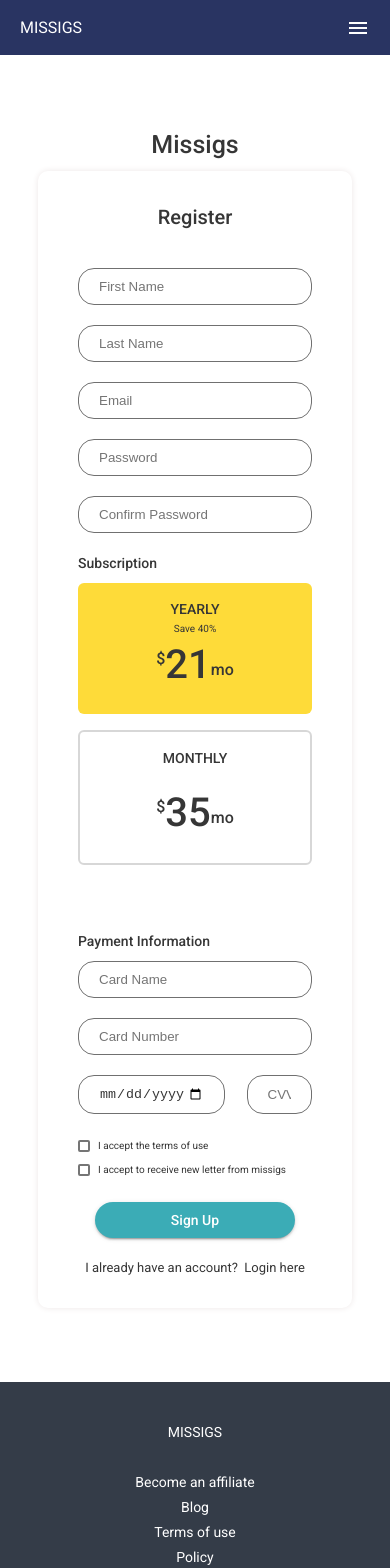
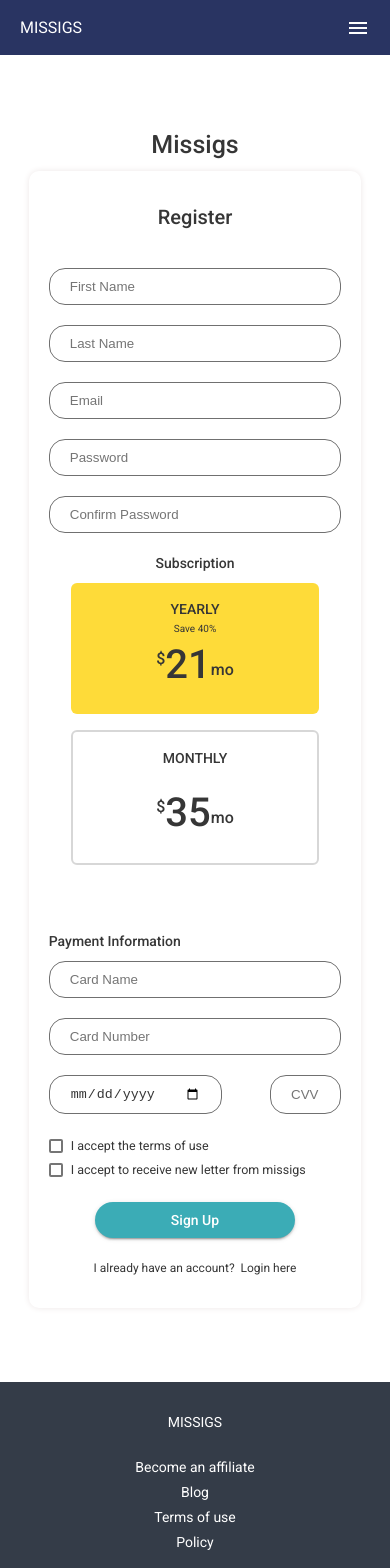
Before and after one commit to faridullah1/missigs-website, an Angular app: page /signup in a window 390 px wide. Shown: the top 1568 px of the page. Built offline with nearby package versions, Linux system fonts and the light colour scheme.

Commit message:
sign up and footer responsiveness

```diff
--- a/src/app/components/auth/sign-up/sign-up.component.html
+++ b/src/app/components/auth/sign-up/sign-up.component.html
@@ -16,7 +16,7 @@
 
 				<input class="form-field mb-3" type="password" placeholder="Confirm Password" formControlName="confirmPassword">
 
-				<div class="d-flex flex-column mt-3">
+				<div class="subs-main-container">
 					<mat-label class="label">Subscription</mat-label>
 
 					<div class="subscription">
--- a/src/app/components/auth/sign-up/sign-up.component.scss
+++ b/src/app/components/auth/sign-up/sign-up.component.scss
@@ -27,6 +27,11 @@
 		@media screen and (max-width: 600px) {
 			width: 60%;
 			padding: 3rem 4rem;
+		}
+
+		@media screen and (max-width: 450px) {
+			width: 75%;
+    		padding: 3rem 2rem
 		}
 
 		.form {
@@ -60,6 +65,10 @@
 				justify-content: center;
 				margin-top: 2rem;
 				font-size: 1.3rem;
+
+				@media screen and (max-width: 450px) {
+					font-size: 1.2rem;
+				}
 			}
 		}
 	}
@@ -75,6 +84,15 @@
 		text-align: center;
 	}
 
+	.subs-main-container {
+		display: flex;
+		flex-direction: column;
+		margin-top: 1rem;
+
+		@media screen and (max-width: 450px) {
+			align-items: center;
+		}
+
 		.subscription {
 			display: flex;
 			justify-content: center;
@@ -82,6 +100,7 @@
 
 			@media screen and (max-width: 450px) {
 				flex-direction: column;
+				width: 85%;
 			}
 
 			.card {
@@ -135,6 +154,7 @@
 				border: none;
 			}
 		}
+	}
 
 	.expiry-field {
 		width: 45%;
@@ -152,6 +172,15 @@
 		::ng-deep .mat-checkbox-inner-container {
 			width: 12px;
 			height: 12px;
+
+			@media screen and (max-width: 450px) {
+				width: 1.4rem;
+				height: 1.4rem;
+			}
+		}
+
+		@media screen and (max-width: 450px) {
+			font-size: 1.25rem;
 		}
 	}
 }
--- a/src/app/components/landing-page/landing-page.component.scss
+++ b/src/app/components/landing-page/landing-page.component.scss
@@ -96,6 +96,7 @@
 
 		@media screen and (max-width: 400px) {
 			width: 90%;
+			margin-top: 10rem;
 		}
 
 		.heading {
@@ -154,9 +155,23 @@
 				.list-item {
 					height: 3.4rem;
 
+					@media screen and (max-width: 550px) {
+						font-size: 1.3rem;
+
+						::ng-deep .mat-list-item-content {
+							padding: 0;
+						}
+					}
+
 					mat-icon {
 						font-weight: 600;
 						margin-right: -1rem;
+
+						@media screen and (max-width: 550px) {
+							font-size: 1.8rem;
+							width: 1.8rem;
+							height: 1.8rem;
+						}
 					}
 
 					.close {
--- a/src/app/components/landing-page/landing-page.component.ts
+++ b/src/app/components/landing-page/landing-page.component.ts
@@ -20,7 +20,7 @@ export class LandingPageComponent {
 
 		this.newWay = [
 			'Enjoy predictable leads every weekday.',
-			'Focus on work you actually enjog, not lead generation.',
+			'Focus on work you actually enjoy, not lead generation.',
 			'Keep 100% of your clients paychecks.',
 			'Maintain full control of your client relationship.'
 		];
--- a/src/app/components/layout/footer/footer.component.scss
+++ b/src/app/components/layout/footer/footer.component.scss
@@ -7,6 +7,10 @@
     background-color: #343C48;
     color: #fff;
     padding: 4rem 0;
+
+	@media screen and (max-width: 450px) {
+		padding: 3rem 0;
+	}
 
 	.heading {
 		text-transform: uppercase;
@@ -19,7 +23,7 @@
 
 		@media screen and (max-width: 450px) {
 			flex-direction: column;
-			margin: 3rem 0;
+			margin: 2.5rem 0;
 			padding: 0;
 
 			.separator {
--- a/src/app/components/pricing/pricing.component.scss
+++ b/src/app/components/pricing/pricing.component.scss
@@ -37,6 +37,7 @@
 
 				@media screen and (max-width: 500px) {
 					border: none;
+					margin-bottom: 2rem;
 				}
 			}
 
```
Lines whose indentation alone changed are shown as unchanged.
